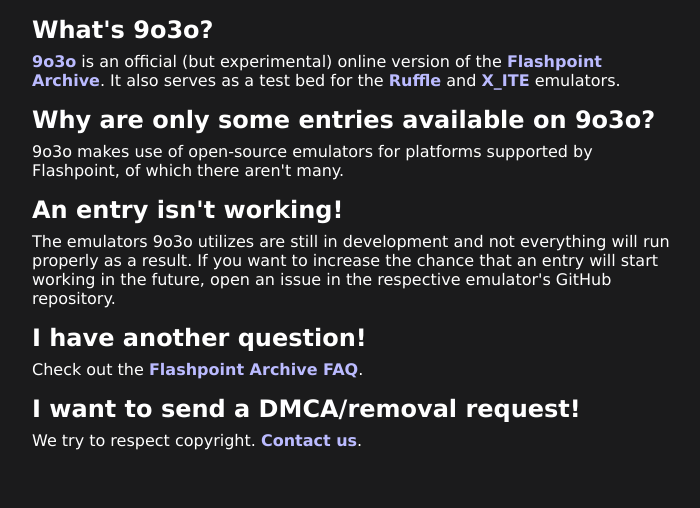
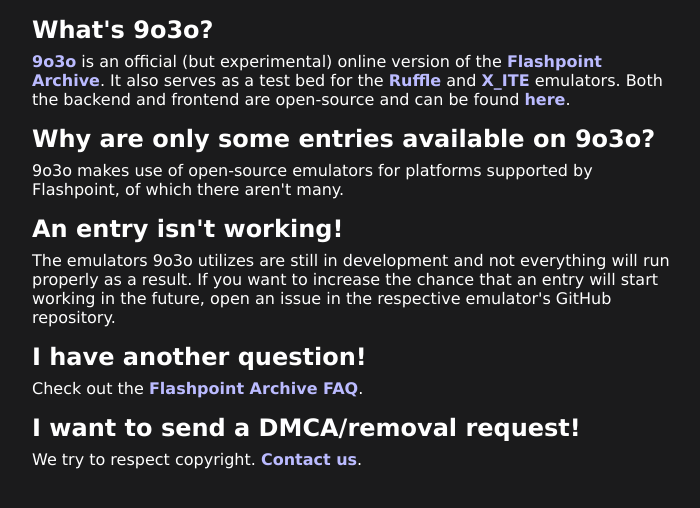
Before and after one commit to Dri0m/9o3o, a plain HTML site: page static/faq/index.html in a window 1280 px wide. Shown: the whole page, without its empty margins (288-988 px from the left). Drawn offline with Linux system fonts and the light colour scheme.

Commit message:
Add repository link to FAQ

```diff
--- a/static/faq/index.html
+++ b/static/faq/index.html
@@ -6,7 +6,7 @@
     </head>
     <body>
         <div class="question">What's 9o3o?</div>
-        <a href="../browse">9o3o</a> is an official (but experimental) online version of the <a href="https://flashpointarchive.org/">Flashpoint Archive</a>. It also serves as a test bed for the <a href="https://ruffle.rs/">Ruffle</a> and <a href="https://create3000.github.io/x_ite/">X_ITE</a> emulators.
+        <a href="../browse">9o3o</a> is an official (but experimental) online version of the <a href="https://flashpointarchive.org/">Flashpoint Archive</a>. It also serves as a test bed for the <a href="https://ruffle.rs/">Ruffle</a> and <a href="https://create3000.github.io/x_ite/">X_ITE</a> emulators. Both the backend and frontend are open-source and can be found <a href="https://github.com/Dri0m/9o3o">here</a>.
         <div class="question">Why are only some entries available on 9o3o?</div>
         9o3o makes use of open-source emulators for platforms supported by Flashpoint, of which there aren't many.
         <div class="question">An entry isn't working!</div>
```
